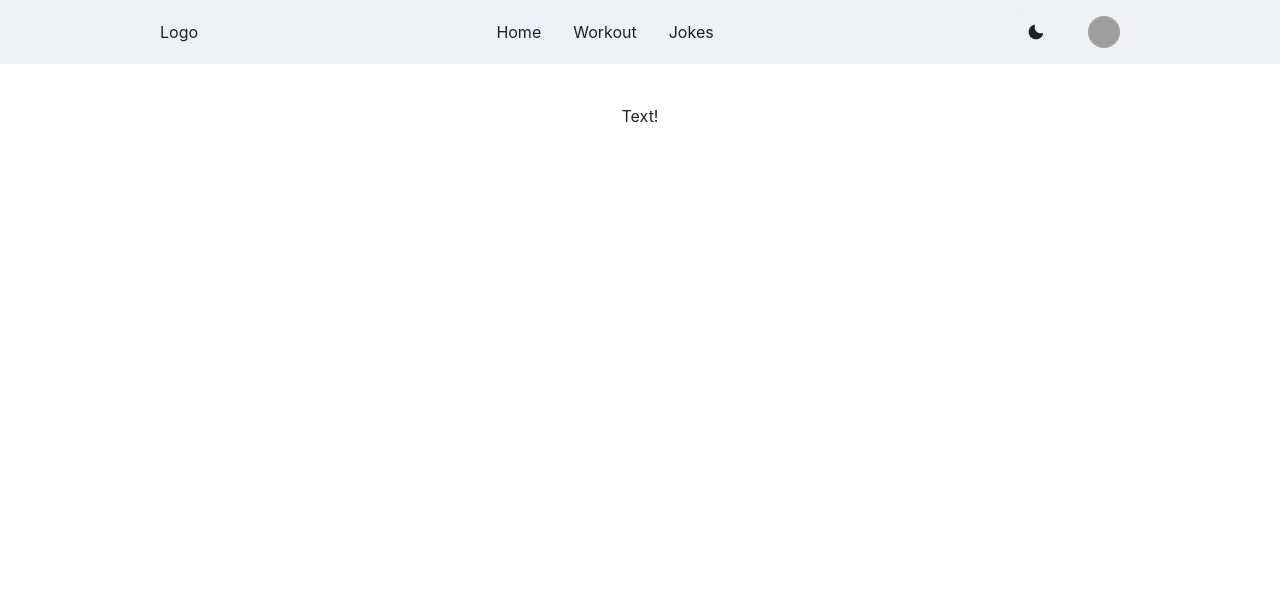
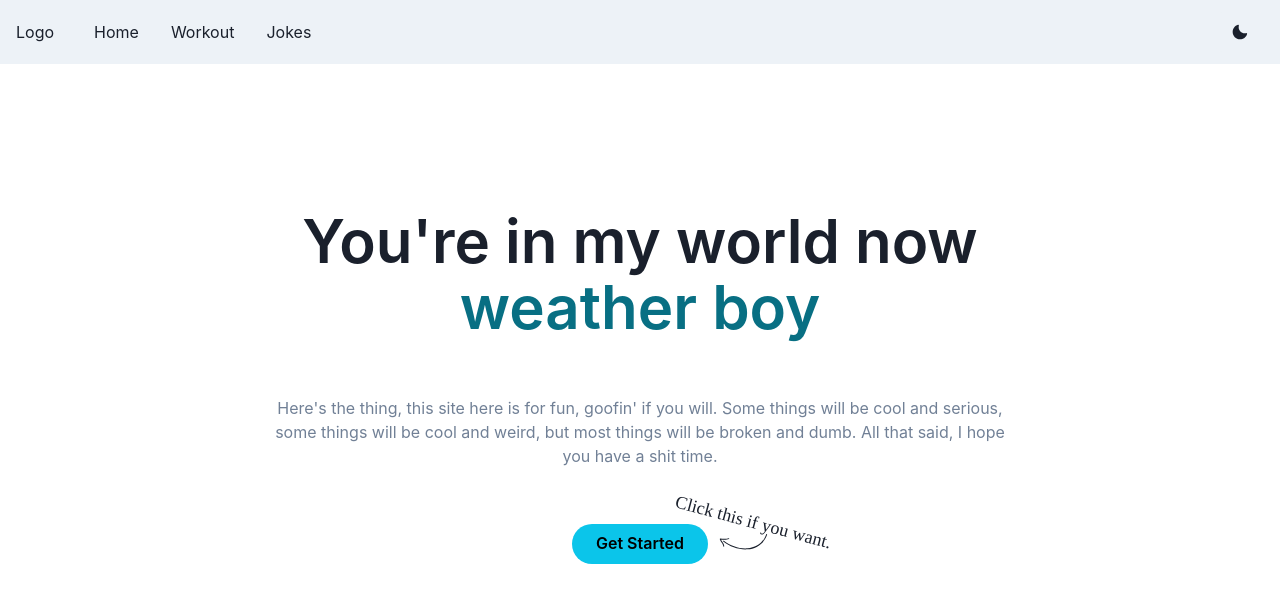
Before and after one commit to bjs0026/personalsite, a React (Create React App) app: page /#/ in a window 1280 px wide. Shown: the top 602 px of the page. Built offline with nearby package versions, Linux system fonts and the light colour scheme; grey boxes are pictures that could not be loaded.

Commit message:
adding new navbar, and hero page

```diff
--- a/package.json
+++ b/package.json
@@ -2,10 +2,11 @@
   "name": "personalsite",
   "version": "0.1.0",
   "private": true,
-  "homepage": "https://bjs0026.github.io/personalsite/",
+  "homepage": "https://bjs0026.github.io/personalsite/#",
   "dependencies": {
     "@chakra-ui/icons": "^2.1.1",
     "@chakra-ui/react": "^2.8.2",
+    "@emotion/css": "^11.13.0",
     "@emotion/react": "^11.13.0",
     "@emotion/styled": "^11.13.0",
     "@mui/icons-material": "^5.16.6",
--- a/src/components/app/masthead.js
+++ b/src/components/app/masthead.js
@@ -1,21 +1,17 @@
+'use client'
+
 import {
     Box,
     Flex,
-    Avatar,
     HStack,
-    Button,
-    Menu,
-    MenuButton,
-    MenuList,
-    MenuItem,
-    MenuDivider,
+    IconButton,
     useDisclosure,
     useColorModeValue,
+    useColorMode,
     Stack,
-    useColorMode,
-    Center,
+    Button
 } from '@chakra-ui/react'
-import {MoonIcon, SunIcon} from '@chakra-ui/icons'
+import {HamburgerIcon, CloseIcon, MoonIcon, SunIcon} from '@chakra-ui/icons'
 
 const links = [
     {
@@ -34,11 +30,6 @@
         href: '#/jokes'
     }
 ]
-
-// BOOK APIT TO LOOK AT LATER
-// fetch('https://openlibrary.org/search.json?q=the+lord+of+the+rings')
-//     .then(response => response.json())
-//     .then(data => console.log(data))
 
 const NavLink = (props) => {
     const {children, href} = props
@@ -59,69 +50,68 @@
     )
 }
 
-const Masthead = () => {
+export default function Masthead() {
     const {colorMode, toggleColorMode} = useColorMode()
     const {isOpen, onOpen, onClose} = useDisclosure()
+
     return (
         <>
-            <Box bg={useColorModeValue('gray.100', 'gray.900')} px={40} mb={10}>
+            <Box
+                mb={12}
+                bg={useColorModeValue('gray.100', 'gray.900')} px={4}>
                 <Flex h={16} alignItems={'center'} justifyContent={'space-between'}>
+                    <IconButton
+                        size={'md'}
+                        icon={isOpen ? <CloseIcon/> : <HamburgerIcon/>}
+                        aria-label={'Open Menu'}
+                        display={{md: 'none'}}
+                        onClick={isOpen ? onClose : onOpen}
+                    />
+                    <HStack spacing={8} alignItems={'center'}>
                         <Box>Logo</Box>
-                    <HStack spacing={8} alignItems={'center'}>
                         <HStack as={'nav'} spacing={4} display={{base: 'none', md: 'flex'}}>
-                            {links.map(({key, label, href}) => (
+                            {
+                                links.map(({
+                                               href,
+                                               label,
+                                               key
+                                           }) => (
                                     <NavLink
                                         key={key}
                                         href={href}
                                     >
                                         {label}
                                     </NavLink>
-                            ))}
+                                ))
+                            }
                         </HStack>
                     </HStack>
-                    <Flex alignItems={'center'}>
-                        <Stack direction={'row'} spacing={7}>
                     <Button onClick={toggleColorMode}>
                         {colorMode === 'light' ? <MoonIcon/> : <SunIcon/>}
                     </Button>
+                </Flex>
 
-                            <Menu>
-                                <MenuButton
-                                    as={Button}
-                                    rounded={'full'}
-                                    variant={'link'}
-                                    cursor={'pointer'}
-                                    minW={0}>
-                                    <Avatar
-                                        size={'sm'}
-                                        src={'https://avatars.dicebear.com/api/male/username.svg'}
-                                    />
-                                </MenuButton>
-                                <MenuList alignItems={'center'}>
-                                    <br/>
-                                    <Center>
-                                        <Avatar
-                                            size={'2xl'}
-                                            src={'https://avatars.dicebear.com/api/male/username.svg'}
-                                        />
-                                    </Center>
-                                    <br/>
-                                    <Center>
-                                        <p>Username</p>
-                                    </Center>
-                                    <br/>
-                                    <MenuDivider/>
-                                    <MenuItem>Your Servers</MenuItem>
-                                    <MenuItem>Account Settings</MenuItem>
-                                    <MenuItem>Logout</MenuItem>
-                                </MenuList>
-                            </Menu>
+                {isOpen ? (
+                    <Box pb={4} display={{md: 'none'}}>
+                        <Stack as={'nav'} spacing={4}>
+                            {
+                                links.map(({
+                                               href,
+                                               label,
+                                               key
+                                           }) => (
+                                    <NavLink
+                                        key={key}
+                                        href={href}
+                                    >
+                                        {label}
+                                    </NavLink>
+                                ))
+                            }
                         </Stack>
-                    </Flex>
-                </Flex>
+                    </Box>
+                ) : null}
             </Box>
         </>
     )
 }
-
-export default Masthead
--- /dev/null
+++ b/src/components/hero/hero.js
@@ -0,0 +1,143 @@
+import {useState} from 'react'
+
+import {
+    Box,
+    Heading,
+    Container,
+    Text,
+    Button,
+    Stack,
+    Icon,
+    useColorModeValue,
+    createIcon, Center,
+} from '@chakra-ui/react'
+import {keyframes, css} from "@emotion/css";
+
+const moveRandom = keyframes`
+  0% {
+    left: 0;
+    top: 0;
+  }
+  25% {
+    left: calc(100vw - 500px); /* Subtract the width of the div */
+    top: 0;
+  }
+  50% {
+    left: calc(100vw - 500px); /* Subtract the width of the div */
+    top: calc(100vh - 500px); /* Subtract the height of the div */
+  }
+  75% {
+    left: 0;
+    top: calc(100vh - 500px); /* Subtract the height of the div */
+  }
+  100% {
+    left: 0;
+    top: 0;
+  }
+`;
+
+// Create a styled component for the div
+const randomDiv = css`
+  position: absolute;
+  width: 100px;
+  height: 100px;
+  background-color: red;
+  animation: ${moveRandom} 5s infinite;
+`;
+const hiddenDiv = css`
+  visibility: hidden;
+`;
+
+
+export default function Hero() {
+    const [imageClass, setImageClass] = useState(hiddenDiv)
+
+    return (
+        <>
+            <Container maxW={'3xl'}>
+                <Stack
+                    as={Box}
+                    textAlign={'center'}
+                    spacing={{base: 8, md: 14}}
+                    py={{base: 20, md: 24}}>
+                    <Heading
+                        fontWeight={600}
+                        fontSize={{base: '2xl', sm: '4xl', md: '6xl'}}
+                        lineHeight={'110%'}>
+                        You're in my world now <br/>
+                        <Text as={'span'} color={useColorModeValue('cyan.800', 'cyan.300')}>
+                            weather boy
+                        </Text>
+                    </Heading>
+                    <Text color={'gray.500'}>
+                        Here's the thing, this site here is for fun, goofin' if you will. Some things will be cool and
+                        serious, some things will be cool and weird, but most things will be broken and dumb. All that
+                        said, I hope you have a shit time.
+                    </Text>
+                    <Stack
+                        direction={'column'}
+                        spacing={3}
+                        align={'center'}
+                        alignSelf={'center'}
+                        position={'relative'}>
+                        <Button
+                            colorScheme={'cyan'}
+                            bg={'cyan.400'}
+                            rounded={'full'}
+                            px={6}
+                            _hover={{
+                                bg: 'cyan.500',
+                            }}
+                            onClick={() => setImageClass(randomDiv)}
+                        >
+                            Get Started
+                        </Button>
+                        <Box>
+                            <Icon
+                                as={Arrow}
+                                color={useColorModeValue('gray.800', 'gray.300')}
+                                w={71}
+                                position={'absolute'}
+                                right={-71}
+                                top={'10px'}
+                            />
+                            <Text
+                                fontSize={'lg'}
+                                fontFamily={'Caveat'}
+                                position={'absolute'}
+                                right={'-125px'}
+                                top={'-15px'}
+                                transform={'rotate(15deg)'}>
+                                Click this if you want.
+                            </Text>
+                        </Box>
+                    </Stack>
+                    <Center>
+                        <div
+                            className={imageClass}
+                        >
+                            <iframe
+                                allow="fullscreen"
+                                height="480"
+                                src="https://giphy.com/embed/Fjy1EBEjSqFQIQVGsc/video" width="480"
+                            />
+                        </div>
+                    </Center>
+                </Stack>
+            </Container>
+        </>
+    )
+}
+
+const Arrow = createIcon({
+    displayName: 'Arrow',
+    viewBox: '0 0 72 24',
+    path: (
+        <path
+            fillRule="evenodd"
+            clipRule="evenodd"
+            d="M0.600904 7.08166C0.764293 6.8879 1.01492 6.79004 1.26654 6.82177C2.83216 7.01918 5.20326 7.24581 7.54543 7.23964C9.92491 7.23338 12.1351 6.98464 13.4704 6.32142C13.84 6.13785 14.2885 6.28805 14.4722 6.65692C14.6559 7.02578 14.5052 7.47362 14.1356 7.6572C12.4625 8.48822 9.94063 8.72541 7.54852 8.7317C5.67514 8.73663 3.79547 8.5985 2.29921 8.44247C2.80955 9.59638 3.50943 10.6396 4.24665 11.7384C4.39435 11.9585 4.54354 12.1809 4.69301 12.4068C5.79543 14.0733 6.88128 15.8995 7.1179 18.2636C7.15893 18.6735 6.85928 19.0393 6.4486 19.0805C6.03792 19.1217 5.67174 18.8227 5.6307 18.4128C5.43271 16.4346 4.52957 14.868 3.4457 13.2296C3.3058 13.0181 3.16221 12.8046 3.01684 12.5885C2.05899 11.1646 1.02372 9.62564 0.457909 7.78069C0.383671 7.53862 0.437515 7.27541 0.600904 7.08166ZM5.52039 10.2248C5.77662 9.90161 6.24663 9.84687 6.57018 10.1025C16.4834 17.9344 29.9158 22.4064 42.0781 21.4773C54.1988 20.5514 65.0339 14.2748 69.9746 0.584299C70.1145 0.196597 70.5427 -0.0046455 70.931 0.134813C71.3193 0.274276 71.5206 0.70162 71.3807 1.08932C66.2105 15.4159 54.8056 22.0014 42.1913 22.965C29.6185 23.9254 15.8207 19.3142 5.64226 11.2727C5.31871 11.0171 5.26415 10.5479 5.52039 10.2248Z"
+            fill="currentColor"
+        />
+    ),
+})
--- a/src/routing/current-screen.js
+++ b/src/routing/current-screen.js
@@ -1,14 +1,15 @@
 import React from "react"
-import {Routes, Route, Outlet} from "react-router-dom"
+import {Routes, Route} from "react-router-dom"
 
 // SCREENS
 import MyWorkout from '../components/workout/workouts'
 import Jokes from '../components/jokes/jokes'
+import Hero from '../components/hero/hero'
 
 const CurrentScreen = () => {
     return (
         <Routes>
-            <Route path="/" element={'Text!'}/>
+            <Route path="/" element={<Hero/>}/>
             <Route path="/workout" element={<MyWorkout/>}/>
             <Route path="/jokes" element={<Jokes/>}/>
         </Routes>
```
Also changed, not shown: 1 other file (tests, documents, lock files or other folders). Lines whose indentation alone changed are shown as unchanged.
